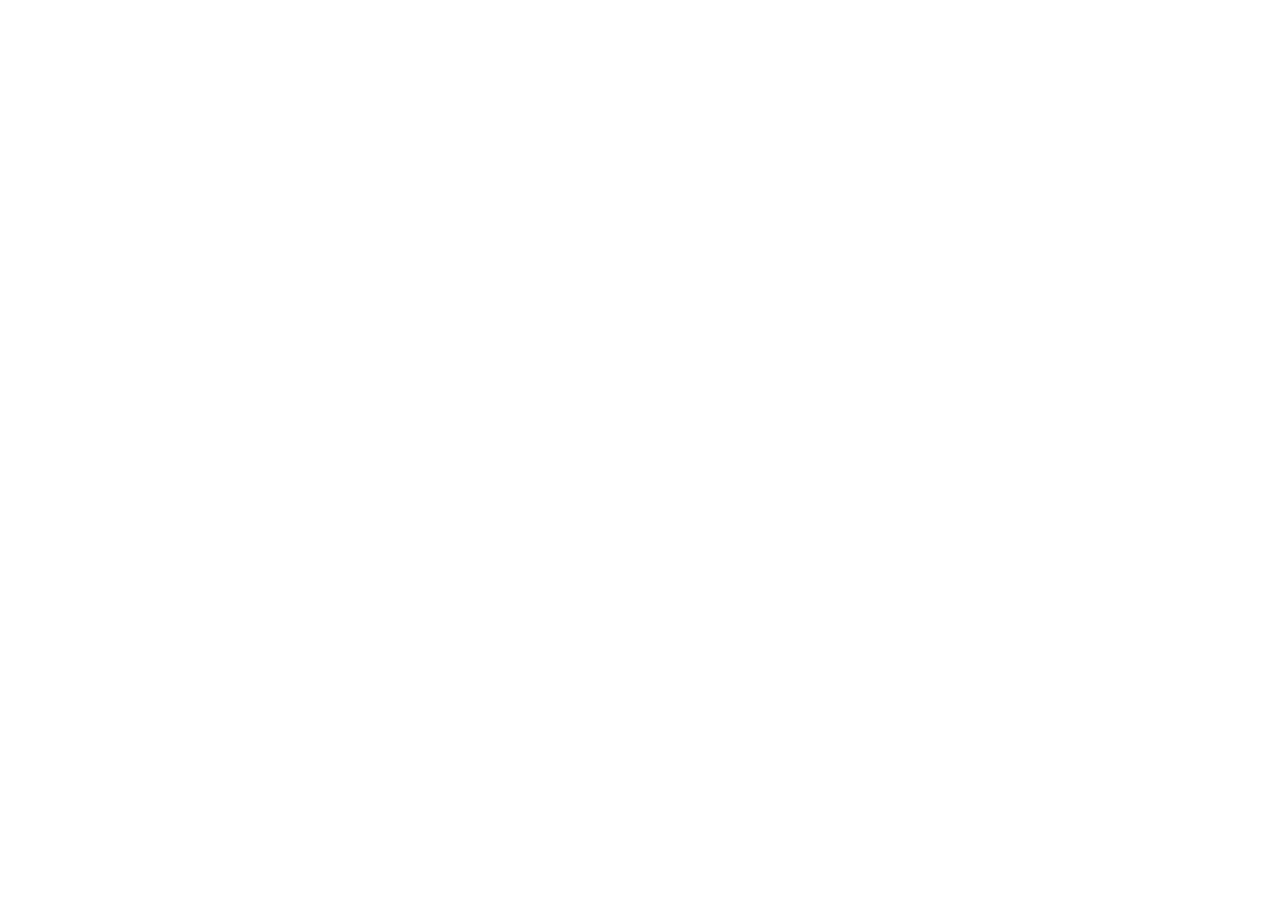
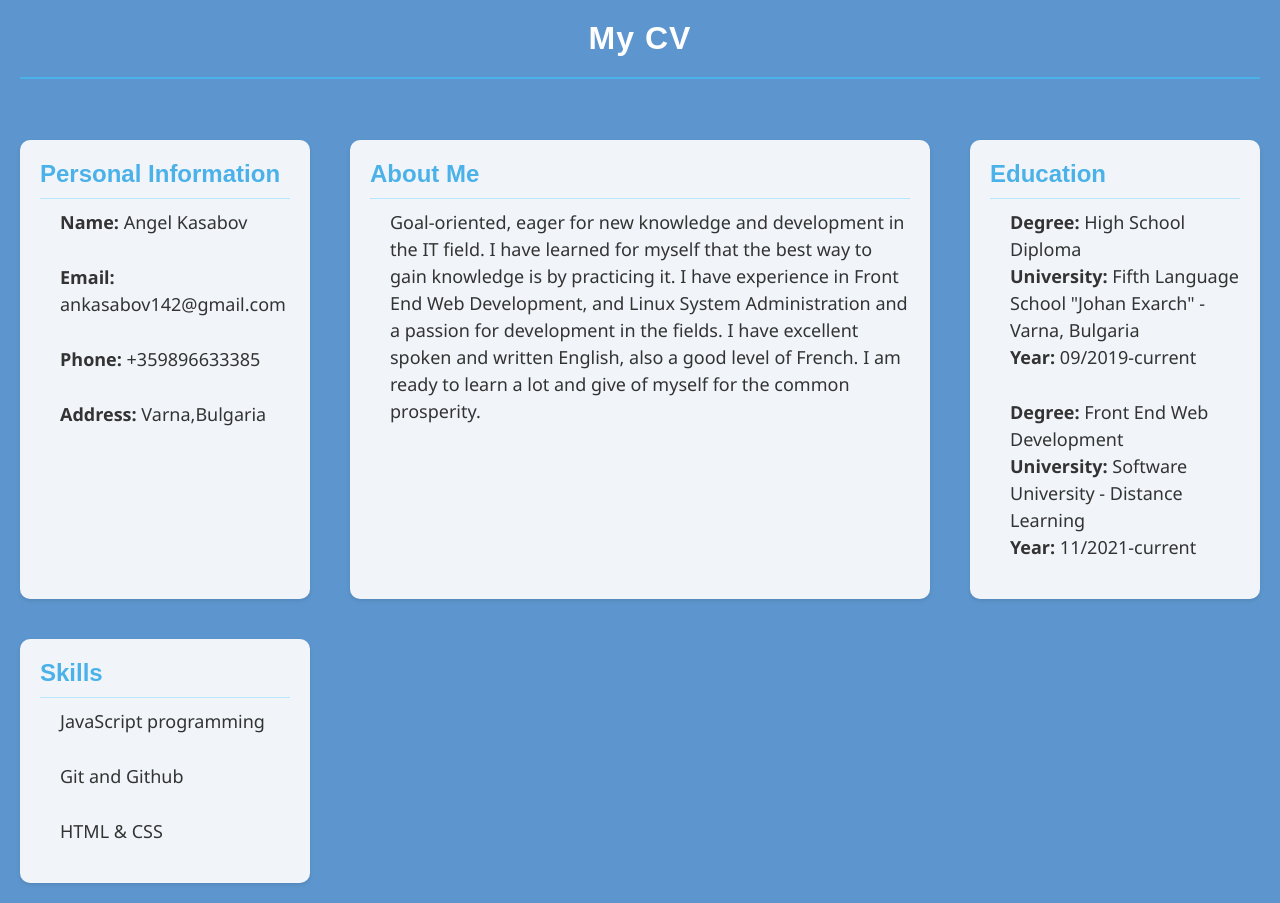
Before and after one commit to ankasabov142/Bootstrap_CV, a plain HTML site: page index.html in a window 1280 px wide. Before the commit the page ends 800 px from the top, so only its background shows below. Drawn offline with Linux system fonts and the light colour scheme.

Commit message:
updated index.html file and created the style sheet

```diff
--- a/index.html
+++ b/index.html
@@ -1,11 +1,49 @@
 <!DOCTYPE html>
-<html lang="en">
+<html>
 <head>
-    <meta charset="UTF-8">
-    <meta name="viewport" content="width=device-width, initial-scale=1.0">
-    <title>My Cv</title>
+  <title>My CV</title>
+  <link rel="stylesheet" href="style.css">
 </head>
 <body>
+  <h1>My CV</h1>
 
+  <div class="section">
+    <h2>Personal Information</h2>
+    <p><strong>Name:</strong> Angel Kasabov</p>
+    <p><strong>Email:</strong>  ankasabov142@gmail.com</p>
+    <p><strong>Phone:</strong> +359896633385</p>
+    <p><strong>Address:</strong> Varna,Bulgaria</p>
+  </div>
+
+  <div class="about-me section">
+    <h2>About Me</h2>
+    <p>Goal-oriented, eager for new knowledge and development in the IT field. I have learned for myself
+      that the best way to gain knowledge is by practicing it. I have experience in Front End Web Development, and
+      Linux System Administration and a passion for development in the fields. I have excellent spoken and
+      written English, also a good level of French. I am ready to learn a lot and give of myself for the
+      common prosperity.</p>
+  </div>
+
+  <div class="section">
+    <h2>Education</h2>
+    <p>
+      <strong>Degree:</strong> High School Diploma<br>
+      <strong>University:</strong> Fifth Language School "Johan Exarch" - Varna,
+      Bulgaria<br>
+      <strong>Year:</strong> 09/2019-current
+    </p>
+    <p>
+      <strong>Degree:</strong> Front End Web Development<br>
+      <strong>University:</strong> Software University - Distance Learning<br>
+      <strong>Year:</strong> 11/2021-current
+    </p>
+  </div>
+
+  <div class="section">
+    <h2>Skills</h2>
+    <p>JavaScript programming</p>
+    <p>Git and Github</p>
+    <p>HTML & CSS</p>
+  </div>
 </body>
 </html>
--- /dev/null
+++ b/style.css
@@ -0,0 +1,54 @@
+body {
+    font-family: 'Segoe UI', Tahoma, Geneva, Verdana, sans-serif;
+    margin: 0;
+    padding: 20px;
+    background-color: #5d96ce;
+    color: #ffffff;
+    display: grid;
+    grid-template-columns: 1fr 2fr 1fr;
+    grid-gap: 40px;
+  }
+
+  h1 {
+    margin-top: 0;
+    color: #ffffff;
+    grid-column: 1 / 4;
+    text-align: center;
+    padding-bottom: 20px;
+    border-bottom: 2px solid #4bb1e9;
+    font-family: 'Montserrat', sans-serif;
+    font-weight: 700;
+    letter-spacing: 1px;
+  }
+
+  .section {
+    display: flex;
+    flex-direction: column;
+    background-color: #f1f5f9;
+    padding: 20px;
+    border-radius: 10px;
+    box-shadow: 0px 2px 4px rgba(0, 0, 0, 0.1);
+  }
+
+  .section h2 {
+    margin: 0;
+    font-size: 24px;
+    color: #4bb1e9;
+    padding-bottom: 10px;
+    border-bottom: 1px solid #b9e6ff;
+    font-family: 'Montserrat', sans-serif;
+    font-weight: 600;
+  }
+
+  .section p {
+    margin-top: 10px;
+    font-size: 18px;
+    text-align: left;
+    margin-left: 20px;
+    line-height: 1.5;
+    color: #333333;
+  }
+
+  .about-me {
+    grid-column: 2;
+  }
```
